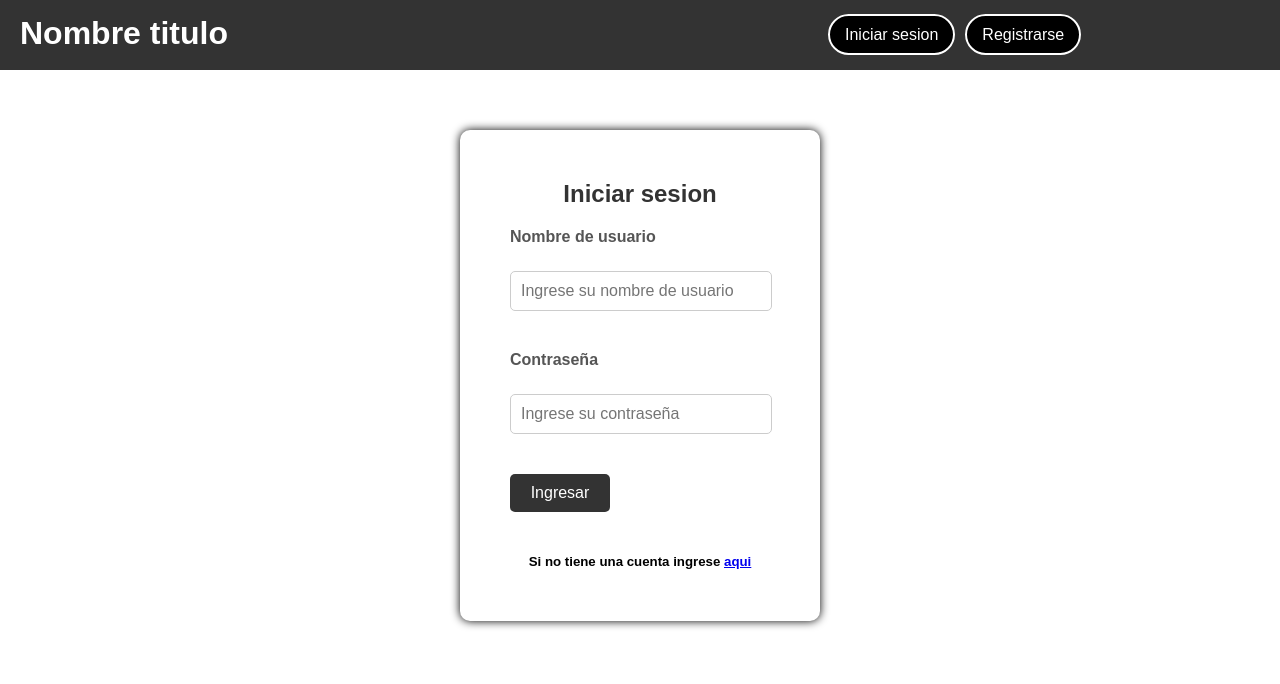
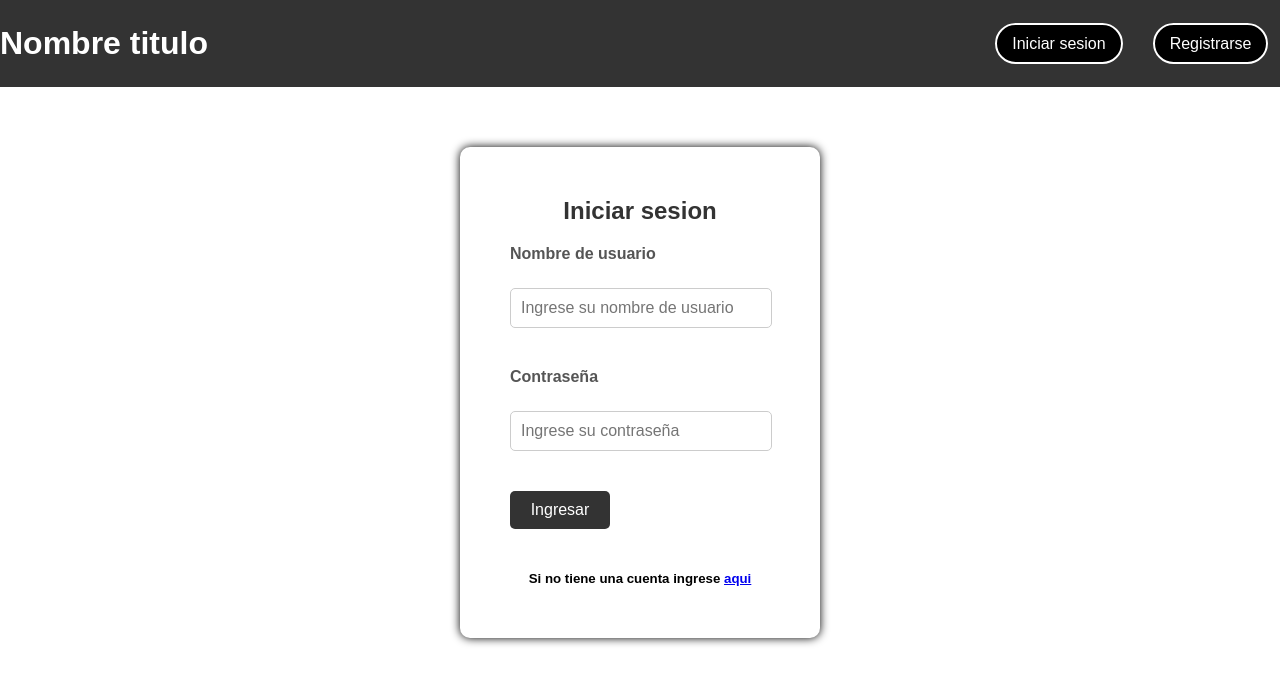
Before and after one commit to rodri364/ejemplo, a React (Create React App) app in the folder react-app/mi-app-react/: page / in a window 1280 px wide. Shown: the top 684 px of the page. Built offline with nearby package versions, Linux system fonts and the light colour scheme.

Commit message:
Cambie el modo de alineamiento a grid

```diff
--- a/react-app/mi-app-react/src/App.css
+++ b/react-app/mi-app-react/src/App.css
@@ -2,33 +2,40 @@ body{
   font-family: Arial, Helvetica, sans-serif;
   margin: 0;
   padding: 0;
-  display: flex;
   flex-direction: column;
   min-height: 80vh;
   background-color: white;
+
+  display: grid;
+  grid-template-columns: 1fr ;
 }
 
 
 header{
+  display: grid;
+  grid-template-columns: 1fr 1fr;
+  gap: 10px;
   background-color: #333;
   color: white;
-  padding: 10px 20px 10px 20px ;
+  /*padding: 10px 20px 10px 20px ;*/
+
 }
 
-.header-container{
-  display: flex;
-  max-width: 1200px;
-  /*padding: 0 20px;*/
+.lista{
+    display: grid;
+    grid-template-columns: 1fr 1fr;
+    gap: 30px;
+    margin: 35px 0px 30px 0px ;
+    list-style-type: none;
+    justify-self: end;
 }
 
 
-
 .boton1{
-  margin: 0px 10px 0px 600px;
+  /*margin: 0px 10px 0px 600px;*/
   color: white;
   background-color: black;
   border-radius: 200px;
-  width: 100px;
   text-align: center;
   border: 2px solid white;
   padding: 10px 15px 10px 15px;
@@ -38,7 +45,6 @@ header{
   background-color: black;
   color: white;
   border-radius: 200px;
-  width: 100px;
   text-align: center;
   border: 2px solid white;
   padding: 10px 15px 10px 15px;
@@ -58,10 +64,8 @@ header{
   border: 2px solid black;
 }
 
-
-
 .titulo h1{
-  margin: 5px 0px 0px 0px ;
+  margin: 25px 0px 25px 0px ;
 }
 
 /*
--- a/react-app/mi-app-react/src/App.js
+++ b/react-app/mi-app-react/src/App.js
@@ -5,14 +5,14 @@ function App(props) {
   return (
     <>
     <header>
-        <div class="header-container">
         <div class="titulo">
             <h1>Nombre titulo</h1>
         </div>
 
-        <p><a  class="boton1"  href="index.html">Iniciar sesion</a></p>
-        <p><a class="boton2"  href="/registro">Registrarse</a></p>
-        </div>
+        <ul class="lista">
+            <li><a  class="boton1"  href="/app">Iniciar sesion</a></li>
+            <li><a class="boton2"  href="/registro">Registrarse</a></li>
+        </ul>
     </header>
         <main>
             <div class="login-container">
--- a/react-app/mi-app-react/src/Registro.js
+++ b/react-app/mi-app-react/src/Registro.js
@@ -5,12 +5,9 @@ function Registro(params) {
     return(
     <>
     <header>
-        <div class="header-container">
             <div class="titulo">
                 <h1>Nombre titulo</h1>
             </div>
-        </div>
-
     </header>
     <main>
     <div class="login-container">
```
